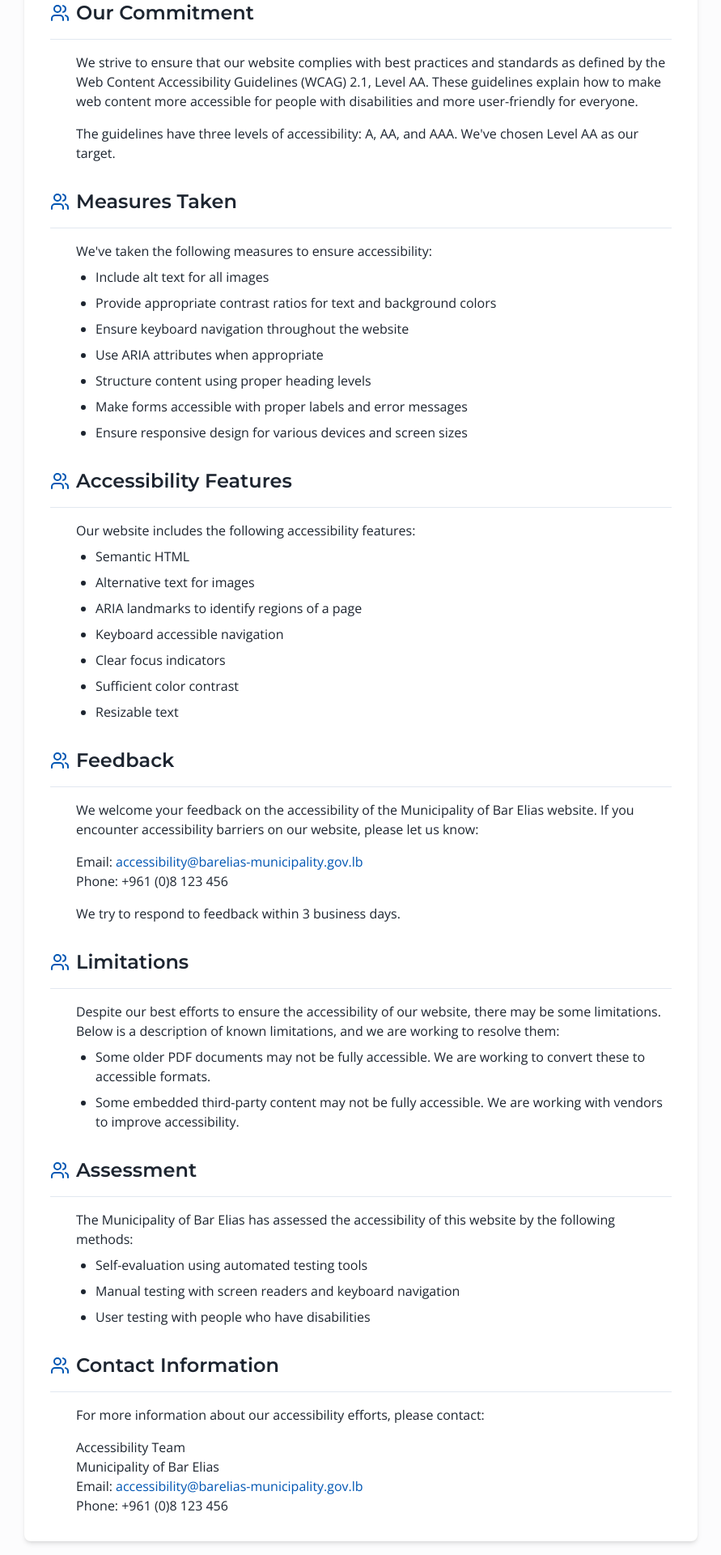
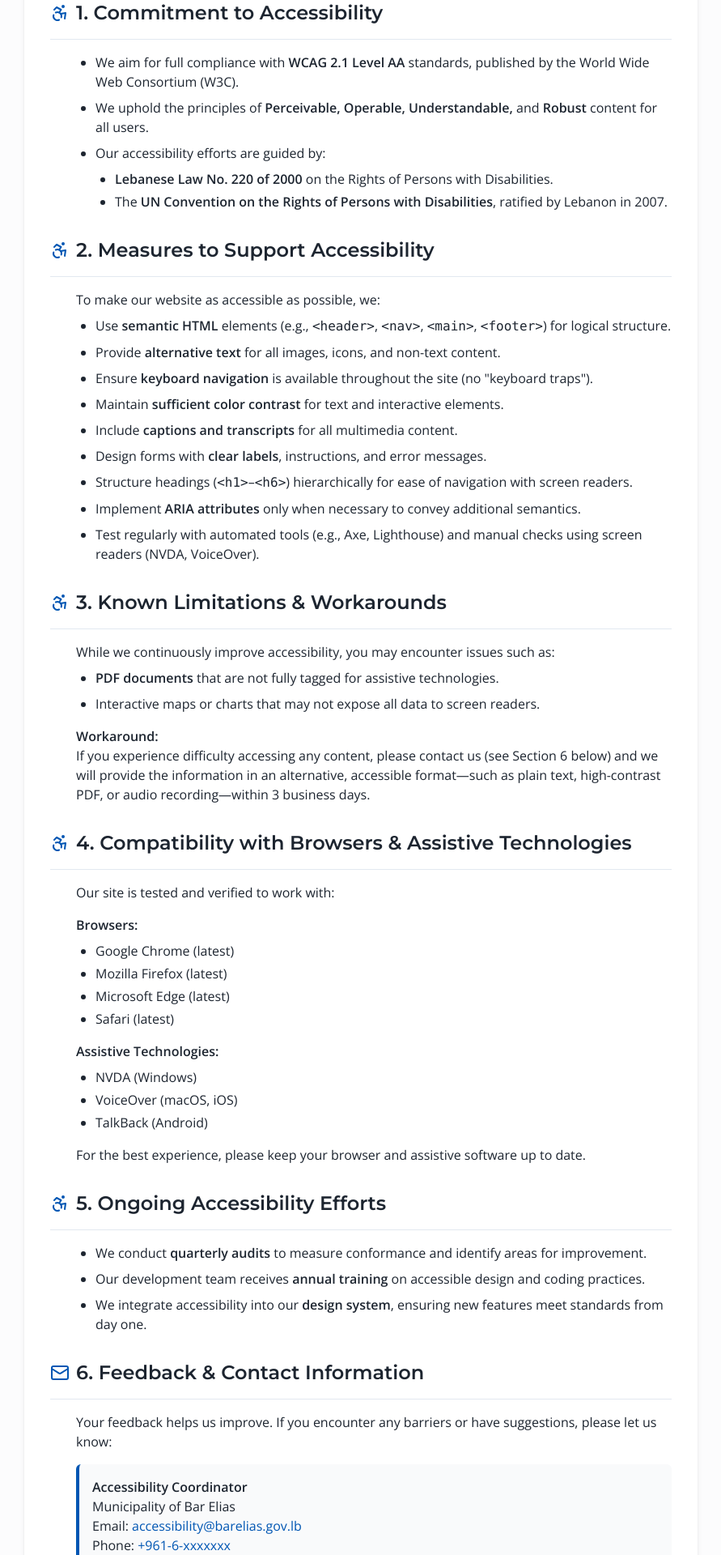
Before and after one commit to mustafahmustafa/barelias-citizen-connect, a React (Vite) app: page /accessibility in a window 1280 px wide. Shown: the part 540-2460 px from the top of the page at 81% size, without its empty margins (194-1085 px from the left). Built offline with nearby package versions, Linux system fonts and the light colour scheme.

Commit message:
Add accessibility page content
Added content to the Accessibility page, including commitment, measures, limitations, contact information, and review details, using the same style and structure as other pages.

```diff
--- a/src/pages/Accessibility.tsx
+++ b/src/pages/Accessibility.tsx
@@ -1,9 +1,9 @@
 
 import React from 'react';
-import { Users } from 'lucide-react';
+import { Accessibility, Mail, Phone } from 'lucide-react';
 import { Separator } from '@/components/ui/separator';
 
-const Accessibility = () => {
+const AccessibilityPage = () => {
   return (
     <div>
       {/* Hero Section */}
@@ -25,126 +25,130 @@ const Accessibility = () => {
           <div className="bg-white rounded-lg shadow-md p-8">
             <div className="prose max-w-none">
               <p className="text-lg mb-6">
-                The Municipality of Bar Elias is committed to ensuring digital accessibility for people with disabilities.
-                We are continually improving the user experience for everyone and applying the relevant accessibility standards.
+                The Municipality of Bar Elias is committed to ensuring that our website is accessible to everyone, including people with disabilities.
+                We strive to adhere to international best practices and Lebanese accessibility laws to provide an inclusive online experience.
               </p>
 
               <h2 className="text-2xl font-semibold mt-8 mb-4 flex items-center">
-                <Users className="mr-2 h-6 w-6 text-primary" />
-                Our Commitment
+                <Accessibility className="mr-2 h-6 w-6 text-primary" />
+                1. Commitment to Accessibility
               </h2>
               <Separator className="my-4" />
               <div className="ml-8">
-                <p>
-                  We strive to ensure that our website complies with best practices and standards as defined by
-                  the Web Content Accessibility Guidelines (WCAG) 2.1, Level AA. These guidelines explain how to
-                  make web content more accessible for people with disabilities and more user-friendly for everyone.
-                </p>
-                <p className="mt-4">
-                  The guidelines have three levels of accessibility: A, AA, and AAA. We've chosen Level AA as our target.
-                </p>
-              </div>
-
-              <h2 className="text-2xl font-semibold mt-8 mb-4 flex items-center">
-                <Users className="mr-2 h-6 w-6 text-primary" />
-                Measures Taken
-              </h2>
-              <Separator className="my-4" />
-              <div className="ml-8">
-                <p>We've taken the following measures to ensure accessibility:</p>
-                <ul className="list-disc ml-6 mt-2 space-y-2">
-                  <li>Include alt text for all images</li>
-                  <li>Provide appropriate contrast ratios for text and background colors</li>
-                  <li>Ensure keyboard navigation throughout the website</li>
-                  <li>Use ARIA attributes when appropriate</li>
-                  <li>Structure content using proper heading levels</li>
-                  <li>Make forms accessible with proper labels and error messages</li>
-                  <li>Ensure responsive design for various devices and screen sizes</li>
+                <ul className="list-disc ml-6 space-y-2">
+                  <li>We aim for full compliance with <strong>WCAG 2.1 Level AA</strong> standards, published by the World Wide Web Consortium (W3C).</li>
+                  <li>We uphold the principles of <strong>Perceivable, Operable, Understandable,</strong> and <strong>Robust</strong> content for all users.</li>
+                  <li>Our accessibility efforts are guided by:
+                    <ul className="list-disc ml-6 mt-2 space-y-1">
+                      <li><strong>Lebanese Law No. 220 of 2000</strong> on the Rights of Persons with Disabilities.</li>
+                      <li>The <strong>UN Convention on the Rights of Persons with Disabilities</strong>, ratified by Lebanon in 2007.</li>
+                    </ul>
+                  </li>
                 </ul>
               </div>
 
               <h2 className="text-2xl font-semibold mt-8 mb-4 flex items-center">
-                <Users className="mr-2 h-6 w-6 text-primary" />
-                Accessibility Features
+                <Accessibility className="mr-2 h-6 w-6 text-primary" />
+                2. Measures to Support Accessibility
               </h2>
               <Separator className="my-4" />
               <div className="ml-8">
-                <p>Our website includes the following accessibility features:</p>
+                <p>To make our website as accessible as possible, we:</p>
                 <ul className="list-disc ml-6 mt-2 space-y-2">
-                  <li>Semantic HTML</li>
-                  <li>Alternative text for images</li>
-                  <li>ARIA landmarks to identify regions of a page</li>
-                  <li>Keyboard accessible navigation</li>
-                  <li>Clear focus indicators</li>
-                  <li>Sufficient color contrast</li>
-                  <li>Resizable text</li>
+                  <li>Use <strong>semantic HTML</strong> elements (e.g., <code>&lt;header&gt;</code>, <code>&lt;nav&gt;</code>, <code>&lt;main&gt;</code>, <code>&lt;footer&gt;</code>) for logical structure.</li>
+                  <li>Provide <strong>alternative text</strong> for all images, icons, and non-text content.</li>
+                  <li>Ensure <strong>keyboard navigation</strong> is available throughout the site (no "keyboard traps").</li>
+                  <li>Maintain <strong>sufficient color contrast</strong> for text and interactive elements.</li>
+                  <li>Include <strong>captions and transcripts</strong> for all multimedia content.</li>
+                  <li>Design forms with <strong>clear labels</strong>, instructions, and error messages.</li>
+                  <li>Structure headings (<code>&lt;h1&gt;</code>–<code>&lt;h6&gt;</code>) hierarchically for ease of navigation with screen readers.</li>
+                  <li>Implement <strong>ARIA attributes</strong> only when necessary to convey additional semantics.</li>
+                  <li>Test regularly with automated tools (e.g., Axe, Lighthouse) and manual checks using screen readers (NVDA, VoiceOver).</li>
                 </ul>
               </div>
 
               <h2 className="text-2xl font-semibold mt-8 mb-4 flex items-center">
-                <Users className="mr-2 h-6 w-6 text-primary" />
-                Feedback
+                <Accessibility className="mr-2 h-6 w-6 text-primary" />
+                3. Known Limitations & Workarounds
               </h2>
               <Separator className="my-4" />
               <div className="ml-8">
-                <p>
-                  We welcome your feedback on the accessibility of the Municipality of Bar Elias website.
-                  If you encounter accessibility barriers on our website, please let us know:
-                </p>
-                <div className="mt-4">
-                  <p>Email: <a href="mailto:accessibility@barelias-municipality.gov.lb" className="text-primary hover:underline">accessibility@barelias-municipality.gov.lb</a></p>
-                  <p>Phone: +961 (0)8 123 456</p>
-                </div>
-                <p className="mt-4">
-                  We try to respond to feedback within 3 business days.
-                </p>
+                <p>While we continuously improve accessibility, you may encounter issues such as:</p>
+                <ul className="list-disc ml-6 mt-2 space-y-2">
+                  <li><strong>PDF documents</strong> that are not fully tagged for assistive technologies.</li>
+                  <li>Interactive maps or charts that may not expose all data to screen readers.</li>
+                </ul>
+                <p className="mt-4"><strong>Workaround:</strong></p>
+                <p>If you experience difficulty accessing any content, please contact us (see Section 6 below) and we will provide the information in an alternative, accessible format—such as plain text, high-contrast PDF, or audio recording—within 3 business days.</p>
               </div>
 
               <h2 className="text-2xl font-semibold mt-8 mb-4 flex items-center">
-                <Users className="mr-2 h-6 w-6 text-primary" />
-                Limitations
+                <Accessibility className="mr-2 h-6 w-6 text-primary" />
+                4. Compatibility with Browsers & Assistive Technologies
               </h2>
               <Separator className="my-4" />
               <div className="ml-8">
-                <p>
-                  Despite our best efforts to ensure the accessibility of our website, there may be some limitations.
-                  Below is a description of known limitations, and we are working to resolve them:
-                </p>
+                <p>Our site is tested and verified to work with:</p>
+                <p className="mt-4"><strong>Browsers:</strong></p>
+                <ul className="list-disc ml-6 mt-2 space-y-1">
+                  <li>Google Chrome (latest)</li>
+                  <li>Mozilla Firefox (latest)</li>
+                  <li>Microsoft Edge (latest)</li>
+                  <li>Safari (latest)</li>
+                </ul>
+                <p className="mt-4"><strong>Assistive Technologies:</strong></p>
+                <ul className="list-disc ml-6 mt-2 space-y-1">
+                  <li>NVDA (Windows)</li>
+                  <li>VoiceOver (macOS, iOS)</li>
+                  <li>TalkBack (Android)</li>
+                </ul>
+                <p className="mt-4">For the best experience, please keep your browser and assistive software up to date.</p>
+              </div>
+
+              <h2 className="text-2xl font-semibold mt-8 mb-4 flex items-center">
+                <Accessibility className="mr-2 h-6 w-6 text-primary" />
+                5. Ongoing Accessibility Efforts
+              </h2>
+              <Separator className="my-4" />
+              <div className="ml-8">
                 <ul className="list-disc ml-6 mt-2 space-y-2">
-                  <li>Some older PDF documents may not be fully accessible. We are working to convert these to accessible formats.</li>
-                  <li>Some embedded third-party content may not be fully accessible. We are working with vendors to improve accessibility.</li>
+                  <li>We conduct <strong>quarterly audits</strong> to measure conformance and identify areas for improvement.</li>
+                  <li>Our development team receives <strong>annual training</strong> on accessible design and coding practices.</li>
+                  <li>We integrate accessibility into our <strong>design system</strong>, ensuring new features meet standards from day one.</li>
                 </ul>
               </div>
 
               <h2 className="text-2xl font-semibold mt-8 mb-4 flex items-center">
-                <Users className="mr-2 h-6 w-6 text-primary" />
-                Assessment
+                <Mail className="mr-2 h-6 w-6 text-primary" />
+                6. Feedback & Contact Information
               </h2>
               <Separator className="my-4" />
               <div className="ml-8">
-                <p>
-                  The Municipality of Bar Elias has assessed the accessibility of this website by the following methods:
-                </p>
-                <ul className="list-disc ml-6 mt-2 space-y-2">
-                  <li>Self-evaluation using automated testing tools</li>
-                  <li>Manual testing with screen readers and keyboard navigation</li>
-                  <li>User testing with people who have disabilities</li>
-                </ul>
+                <p>Your feedback helps us improve. If you encounter any barriers or have suggestions, please let us know:</p>
+                <div className="bg-gray-50 p-4 rounded-md my-4 border-l-4 border-primary">
+                  <p className="font-semibold">Accessibility Coordinator</p>
+                  <p>Municipality of Bar Elias</p>
+                  <p>Email: <a href="mailto:accessibility@barelias.gov.lb" className="text-primary hover:underline">accessibility@barelias.gov.lb</a></p>
+                  <p>Phone: <a href="tel:+961-6-xxxxxxx" className="text-primary hover:underline">+961-6-xxxxxxx</a></p>
+                  <p>Office Hours: Monday–Friday, 8:00 AM–4:00 PM (Lebanese Time)</p>
+                </div>
+                <p>Please specify:</p>
+                <ol className="list-decimal ml-6 mt-2 space-y-1">
+                  <li>The web page URL or description of where the issue occurred.</li>
+                  <li>The nature of the accessibility problem (e.g., missing alt text, keyboard issue).</li>
+                  <li>Your preferred format for receiving the information.</li>
+                </ol>
+                <p className="mt-4">We aim to acknowledge all inquiries within 2 business days and resolve issues promptly.</p>
               </div>
 
               <h2 className="text-2xl font-semibold mt-8 mb-4 flex items-center">
-                <Users className="mr-2 h-6 w-6 text-primary" />
-                Contact Information
+                <Accessibility className="mr-2 h-6 w-6 text-primary" />
+                7. Review & Updates
               </h2>
               <Separator className="my-4" />
               <div className="ml-8">
-                <p>For more information about our accessibility efforts, please contact:</p>
-                <div className="mt-4">
-                  <p>Accessibility Team</p>
-                  <p>Municipality of Bar Elias</p>
-                  <p>Email: <a href="mailto:accessibility@barelias-municipality.gov.lb" className="text-primary hover:underline">accessibility@barelias-municipality.gov.lb</a></p>
-                  <p>Phone: +961 (0)8 123 456</p>
-                </div>
+                <p>This statement is reviewed annually or upon significant site changes. The "Last updated" date above reflects our most recent review.</p>
+                <p className="mt-4">Thank you for helping us make the Municipality of Bar Elias website accessible to all!</p>
               </div>
             </div>
           </div>
@@ -154,4 +158,4 @@ const Accessibility = () => {
   );
 };
 
-export default Accessibility;
+export default AccessibilityPage;
```
